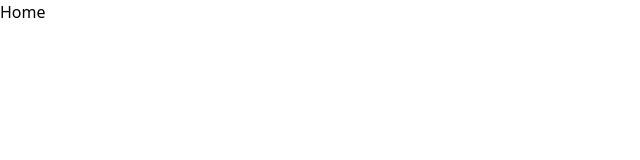
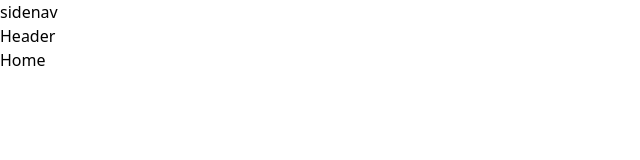
Before and after one commit to AlvesPHGA/fintech-by-origamid, a React (Vite) app: page / in a window 1280 px wide. Shown: the top 160 px of the page, without its empty margins (0-640 px from the left). Built offline with nearby package versions, Linux system fonts and the light colour scheme.

Commit message:
update: add Sidenav and Header components on App

```diff
--- a/src/App.tsx
+++ b/src/App.tsx
@@ -1,8 +1,12 @@
 import { Home } from './pages/Home/Home';
+import { Header } from './ui/components/Header/Header';
+import { Sidenav } from './ui/components/Sidenav/Sidenav';
 
 function App() {
    return (
       <>
+         <Sidenav />
+         <Header />
          <Home />
       </>
    );
```
